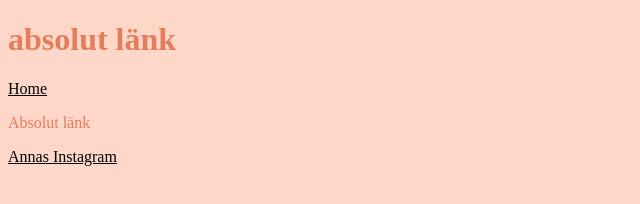
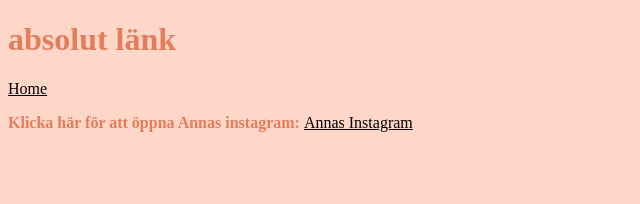
Before and after one commit to anntor4/webbutveckling-1, a plain HTML site: page upg2/Links/home.html in a window 1280 px wide. Shown: the whole page, without its empty margins (0-640 px from the left). Drawn offline with Linux system fonts and the light colour scheme.

Commit message:
modul 2 upd

```diff
--- a/upg2/Links/home.html
+++ b/upg2/Links/home.html
@@ -13,6 +13,8 @@
         a{color:black;
         }
 
+       .text{ font-weight: bold;}
+
 
     </style>
 </head>
@@ -20,8 +22,9 @@
 
     <h1>absolut länk</h1>
     <a href="/index.html">Home</a>
-    <p>Absolut länk</p>
-    <a href="https://www.instagram.com/tornblom.anna_/">Annas Instagram</a>
+
+        <p><spam class="text">Klicka här för att öppna Annas instagram: </spam><a href="https://www.instagram.com/tornblom.anna_/">Annas Instagram</a></p>
+
 
 </body>
 </html>
```
